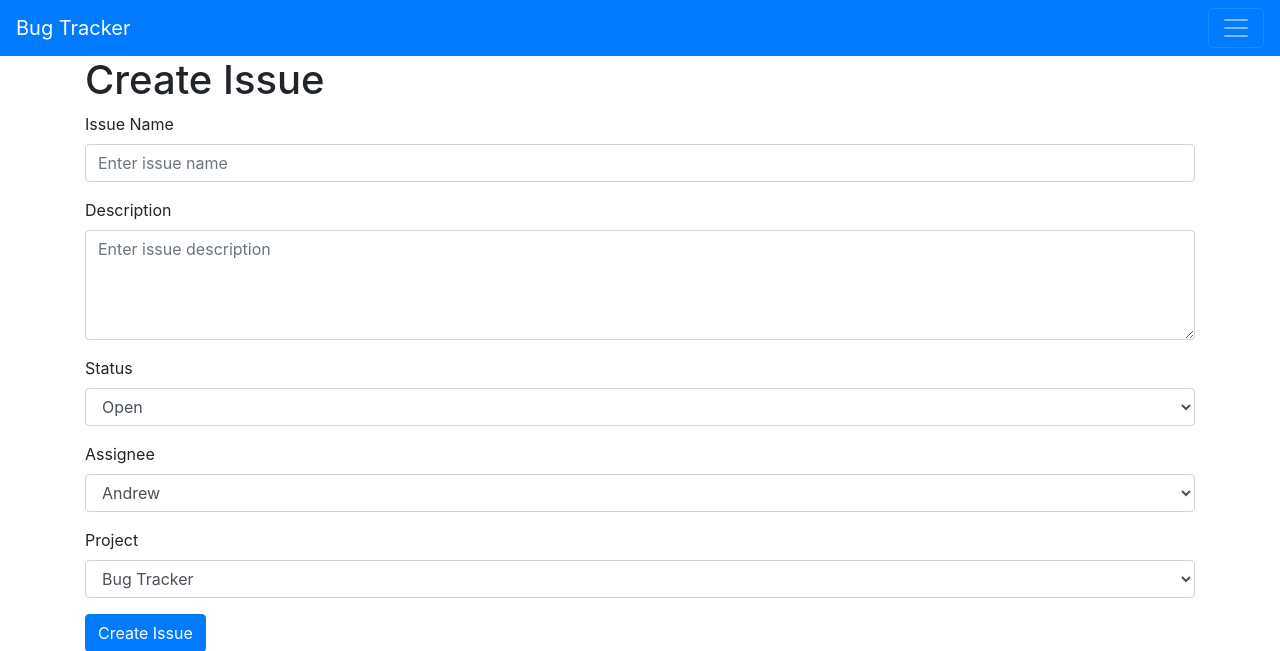
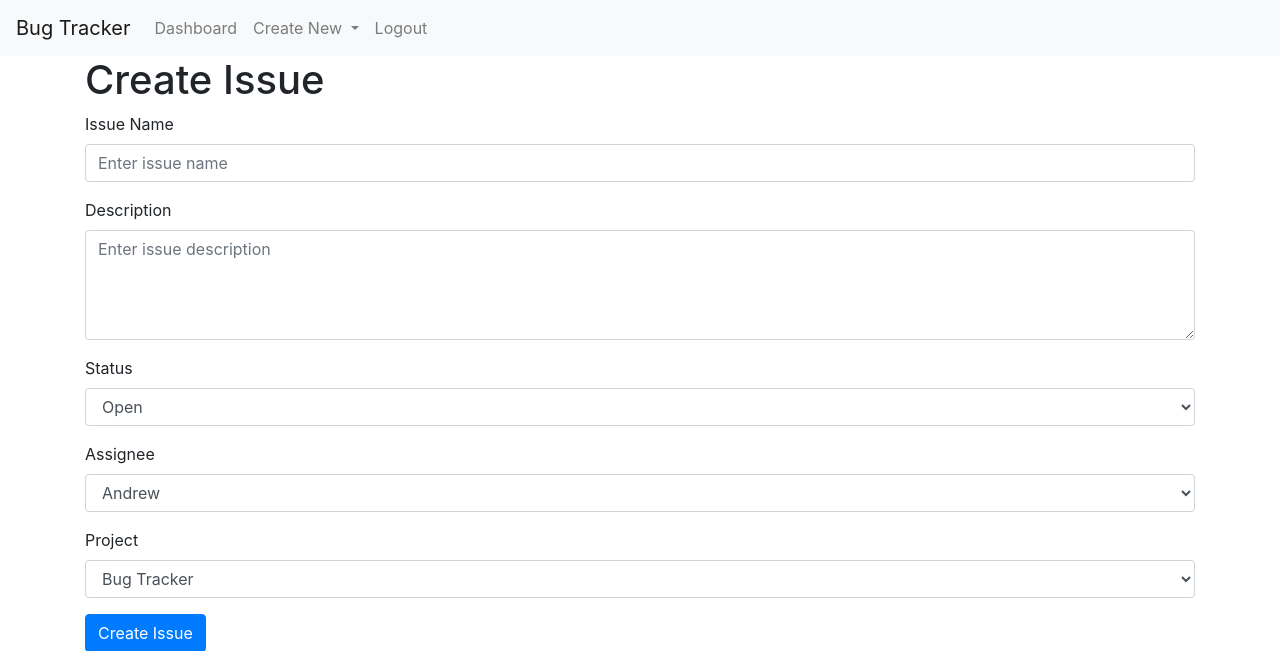
Before and after one commit to AndrewMaged814/Bug-Tracking, a Flask app: page /create_issue in a window 1280 px wide. Shown: the top 651 px of the page. Run offline with Flask 3, Linux system fonts and the light colour scheme; a user stored in the database is signed in; some libraries are stand-ins or nearby versions.

Commit message:
Added changed to dashboard looks (modal inputs)

```diff
--- a/website/templates/base.html
+++ b/website/templates/base.html
@@ -18,30 +18,43 @@
     <title>{% block title %}Dashboard{% endblock %}</title>
   </head>
   <body>
-    <nav class="navbar navbar-dark bg-primary">
+    <nav class="navbar navbar-expand-lg navbar-light bg-light">
       <a class="navbar-brand" href="/">Bug Tracker</a>
-      <button
-        class="navbar-toggler"
-        type="button"
-        data-toggle="collapse"
-        data-target="#navbar"
-      >
+      <button class="navbar-toggler" type="button" data-toggle="collapse" data-target="#navbarNav"
+        aria-controls="navbarNav" aria-expanded="false" aria-label="Toggle navigation">
         <span class="navbar-toggler-icon"></span>
       </button>
-      <div class="collapse navbar-collapse" id="navbar">
-        <div class="navbar-nav">
+      <div class="collapse navbar-collapse" id="navbarNav">
+        <ul class="navbar-nav">
           {% if user.is_authenticated %}
-          <a class="nav-item nav-link" id="dashboard" href="/">dashboard</a>
-          <a class="nav-item nav-link" id="create_project" href="/create_project">Create New Project</a>
-          <a class="nav-item nav-link" id="create_issue" href="/create_issue">Create New issue</a>
-          <a class="nav-item nav-link" id="logout" href="/logout">Logout</a>
+          <li class="nav-item">
+            <a class="nav-link" id="dashboard" href="/">Dashboard</a>
+          </li>
+          <li class="nav-item dropdown">
+            <a class="nav-link dropdown-toggle" href="#" id="createDropdown" role="button" data-toggle="dropdown"
+              aria-haspopup="true" aria-expanded="false">
+              Create New
+            </a>
+            <div class="dropdown-menu" aria-labelledby="createDropdown">
+              <a class="dropdown-item" href="/create_project">New Project</a>
+              <a class="dropdown-item" href="/create_issue">New Issue</a>
+            </div>
+          </li>
+          <li class="nav-item">
+            <a class="nav-link" id="logout" href="/logout">Logout</a>
+          </li>
           {% else %}
-          <a class="nav-item nav-link" id="login" href="/login">Login</a>
-          <a class="nav-item nav-link" id="signUp" href="/sign-up">Sign Up</a>
+          <li class="nav-item">
+            <a class="nav-link" id="login" href="/login">Login</a>
+          </li>
+          <li class="nav-item">
+            <a class="nav-link" id="signUp" href="/sign-up">Sign Up</a>
+          </li>
           {% endif %}
-        </div>
+        </ul>
       </div>
     </nav>
+
 
     {% with messages = get_flashed_messages(with_categories=true) %} {% if
     messages %} {% for category, message in messages %} {% if category ==
```
Also changed, not shown: website/templates/dashboard.html (+71 -13 lines), instance/database.db.
